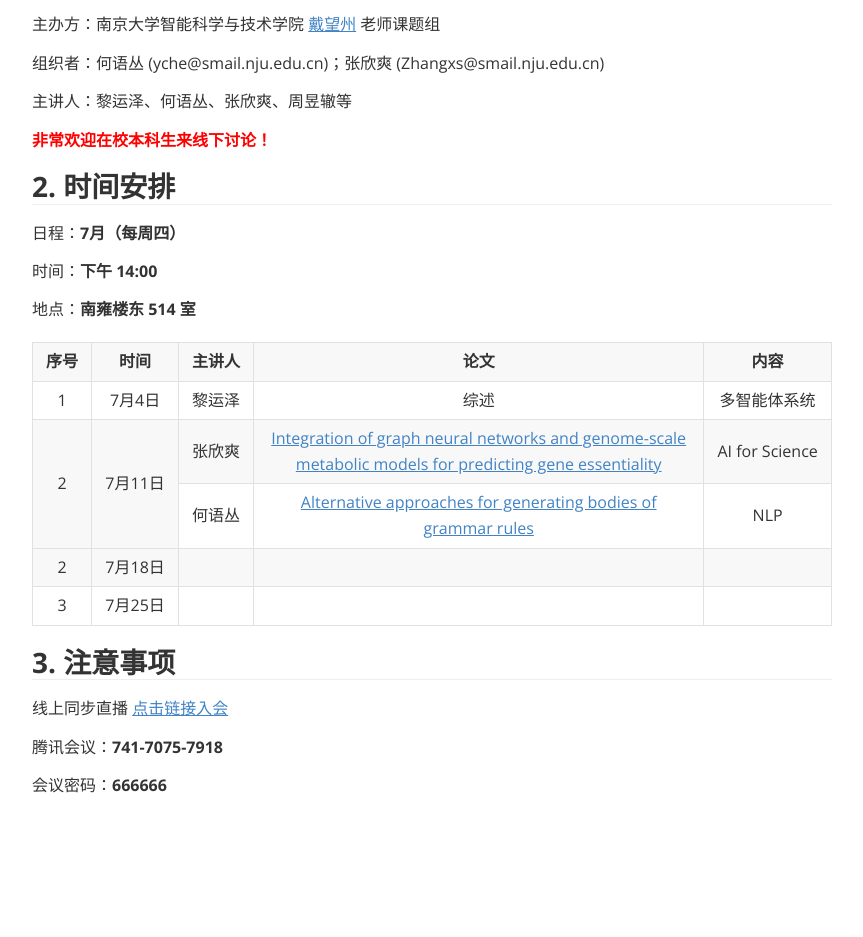
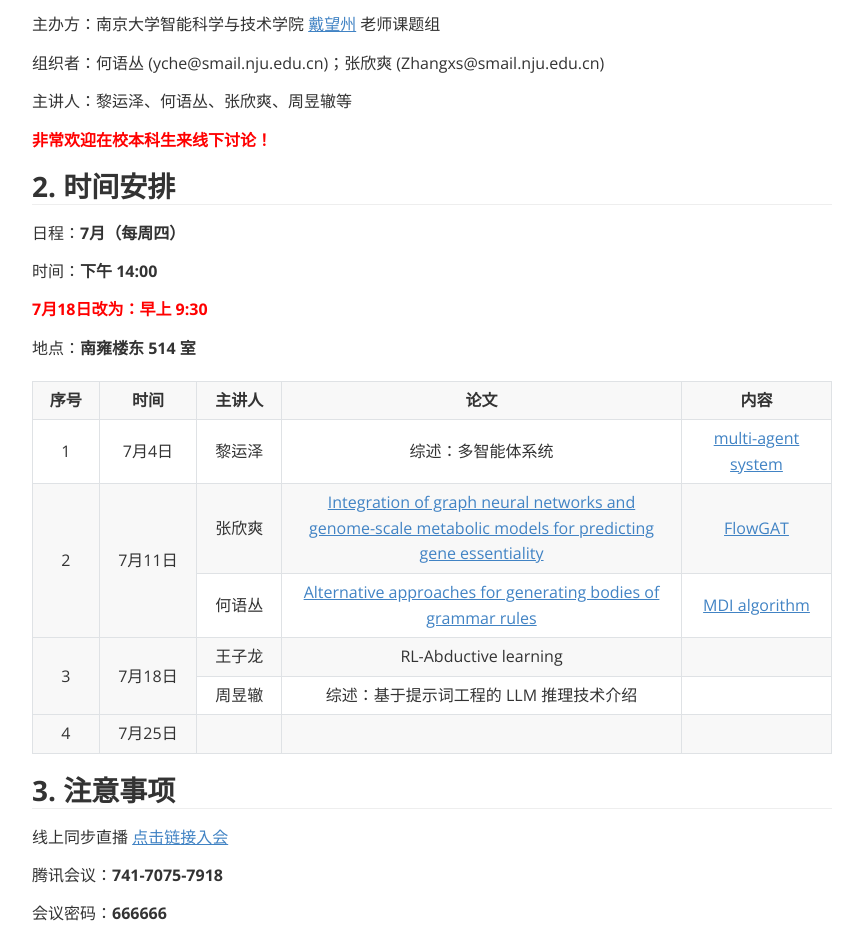
Before and after one commit to XinShuangZ/2024-Seminar, a plain HTML site: page index.html in a window 1280 px wide. Shown: the part 145-1082 px from the top of the page, without its empty margins (208-1071 px from the left). Drawn offline with nearby package versions, Linux system fonts and the light colour scheme.

Commit message:
update slides

```diff
--- a/index.html
+++ b/index.html
@@ -1478,6 +1478,7 @@
             <h2 id='具体安排'><span>2. 时间安排</span></h2>
             <p><span>日程：<b>7月（每周四）</b></span></p>
             <p><span>时间：<b>下午 14:00</b></span></p>
+            <p><span style="color: red;"><strong>7月18日改为：早上 9:30</strong></span></p>
             <p><span>地点：<b>南雍楼东 514 室 </b></span></p>
             <!--<p><span>线上参会：<strong>腾讯会议 xxxxxx</strong>，或<a href="xxxxxx">点击链接入会</a></span></p>-->
 
@@ -1500,39 +1501,48 @@
                             <td><span>1</span></td>
                             <td><span> 7月4日 </span></td>
                             <td><span> 黎运泽 </span></td>
-                            <td style="width: 450px;"><span>综述 </span></td>
-                            <td>多智能体系统 </td>
+                            <td style="width: 400px;"><span>综述：多智能体系统 </span></td>
+                            <td style="width: 150px;"><span><a href=https://github.com/heart-fresh/2024-Summer-Seminar>
+                                        multi-agent system</a> </span></td>
                         </tr>
                         <tr>
                             <td rowspan="2"><span>2</span></td>
                             <td rowspan="2"><span> 7月11日 </span></td>
                             <td><span> 张欣爽 </span></td>
-                            <td style="width: 450px;"><span><a
+                            <td style="width: 400px;"><span><a
                                         href=https://www.nature.com/articles/s41540-024-00348-2>Integration
                                         of graph
                                         neural networks and genome-scale metabolic models for predicting gene
                                         essentiality</a> </span></td>
-                            <td> AI for Science </td>
+                            <td style="width: 150px;"><span><a href=https://github.com/heart-fresh/2024-Summer-Seminar>
+                                        FlowGAT</a> </span></td>
                         </tr>
                         <tr>
                             <td><span> 何语丛 </span></td>
-                            <td style="width: 450px;"><span><a
+                            <td style="width: 400px;"><span><a
                                         href=https://staff.fnwi.uva.nl/m.derijke/Publications/Files/acl2004-ildr.pdf>
                                         Alternative approaches for generating bodies of grammar rules</a> </span></td>
-                            <td> NLP </td>
+                            <td style="width: 150px;"><span><a href=https://github.com/heart-fresh/2024-Summer-Seminar>
+                                        MDI algorithm</a> </span></td>
                         </tr>
                         <tr>
-                            <td><span>2</span></td>
-                            <td><span> 7月18日 </span></td>
-                            <td><span> </span></td>
-                            <td style="width: 450px;"><span> </span></td>
+                            <td rowspan="2"><span>3</span></td>
+                            <td rowspan="2"><span> 7月18日</span></td>
+                            <td><span> 王子龙 </span></td>
+                            <td style="width: 400px;"><span>RL-Abductive learning </span></td>
                             <td> </td>
                         </tr>
                         <tr>
-                            <td><span>3</span></td>
+                            <td><span> 周昱辙 </span></td>
+                            <td style="width: 400px;"><span>综述：基于提示词工程的 LLM 推理技术介绍 </span></td>
+                            <td> </td>
+                        </tr>
+
+                        <tr>
+                            <td><span>4</span></td>
                             <td><span> 7月25日 </span></td>
                             <td><span> </span></td>
-                            <td style="width: 450px;"><span> </span></td>
+                            <td style="width: 400px;"><span> </span></td>
                             <td> </td>
                         </tr>
                     </tbody>
@@ -1567,6 +1577,7 @@
             <p><span>会议密码：<b>666666</b></span></p>
 
 
+
             <p>&nbsp;</p>
         </div>
     </div>
```
Also changed, not shown: 3 other files.
